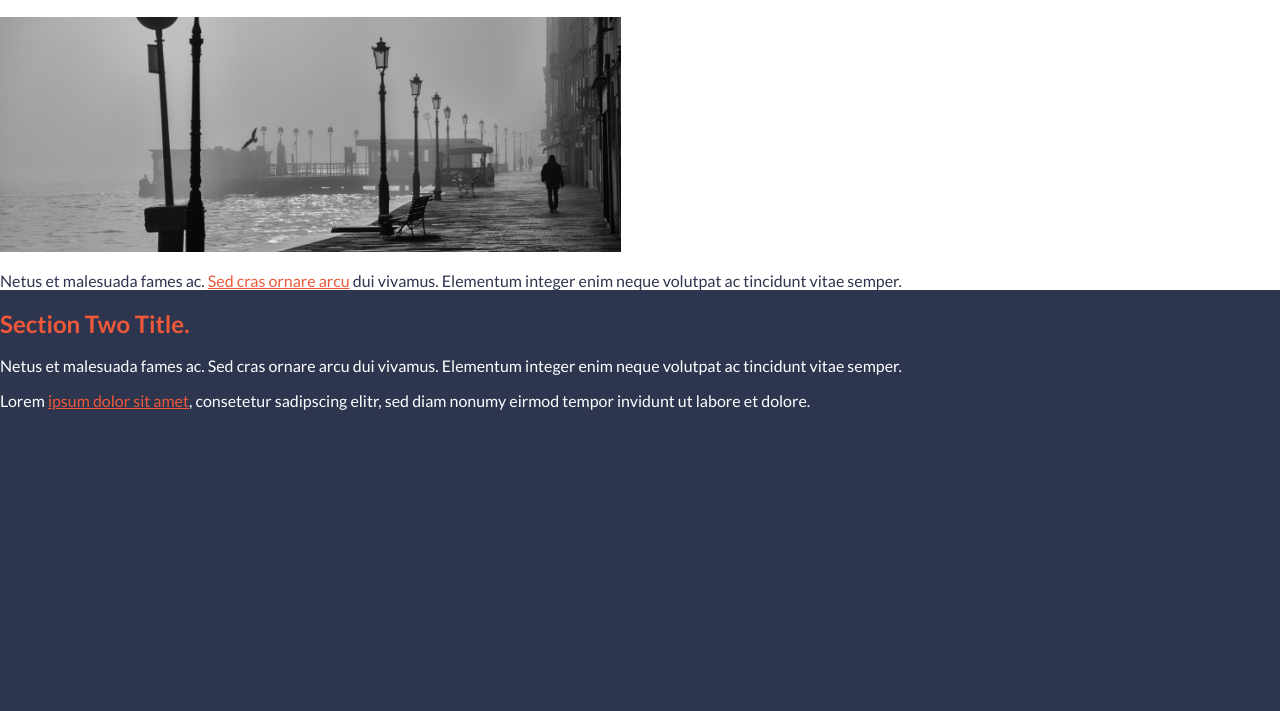
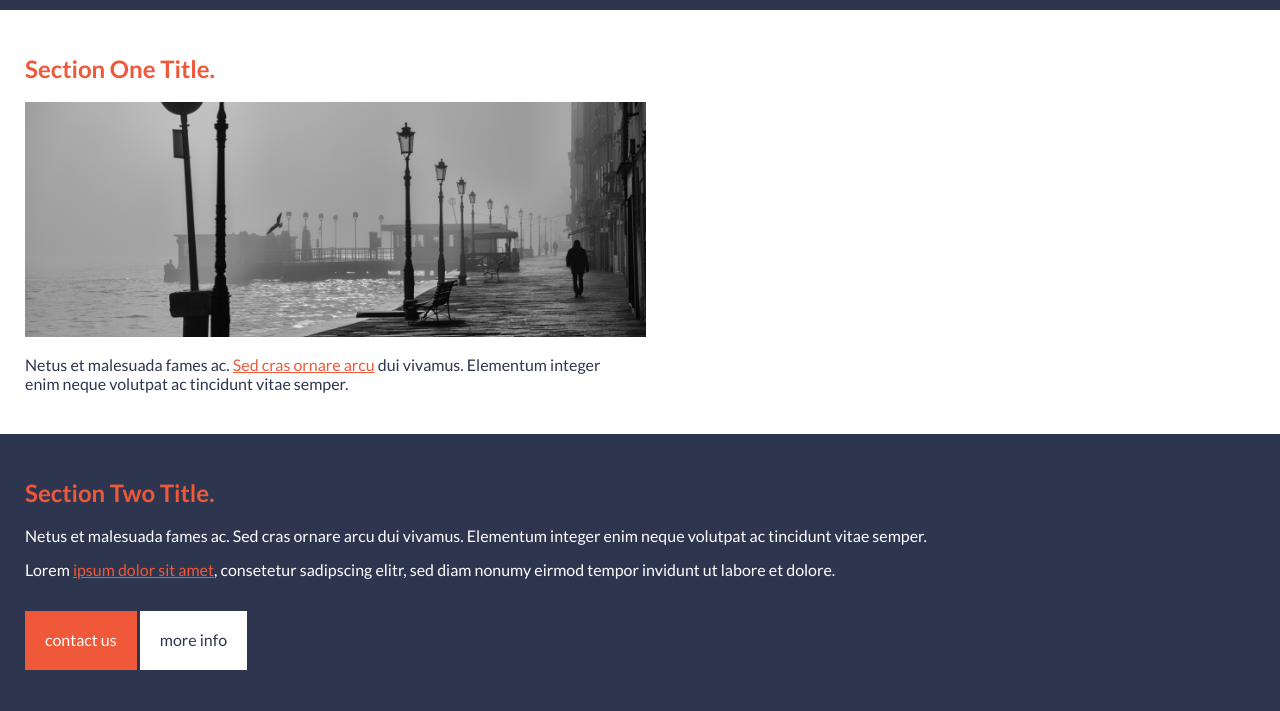
Before and after one commit to Richard105247908/fun-css, a website built with Vite: page css is a lot of fun/index.html in a window 1280 px wide. Shown: the part 110-821 px from the top of the page. Before the commit the page ends 800 px from the top, so only its background shows below. Built offline with nearby package versions, Linux system fonts and the light colour scheme.

Commit message:
completed

```diff
--- a/css is a lot of fun/index.html
+++ b/css is a lot of fun/index.html
@@ -14,35 +14,27 @@
     </header>
 
     <section class="section-1">
+        <div class="blogpost">
         <h2>Section One Title.</h2>
         <img src="images/boardwalk.png" alt="grey and black broadwalk">
-        <p class="secPara-1">Netus et malesuada fames ac. <a href="">Sed cras ornare arcu</a> dui vivamus. Elementum integer enim neque volutpat ac tincidunt vitae semper.</p>
-
+        <p class="secPara-1">Netus et malesuada fames ac. <a class="anc-sect" href="">Sed cras ornare arcu</a> dui vivamus. Elementum integer enim neque volutpat ac tincidunt vitae semper.</p>
+        </div>
     </section>
 
     <section class="section-2">
+        <div class="sect2-space">
         <h2>Section Two Title.</h2>
         <p class="secPara-2">
             Netus et malesuada fames ac. Sed cras ornare arcu dui vivamus. Elementum integer enim neque volutpat ac tincidunt vitae semper.
         </p>
         <p class="secPara-2">
-            Lorem <a href="">ipsum dolor sit amet</a>, consetetur sadipscing elitr, sed diam nonumy eirmod tempor invidunt ut labore et dolore.
+            Lorem <a class="anc-sect" href="">ipsum dolor sit amet</a>, consetetur sadipscing elitr, sed diam nonumy eirmod tempor invidunt ut labore et dolore.
+        </p>
+        <p class="button1"><a class="a1" href="#">contact us</a></p>
+        <p class="button2"><a class="a2" href="#">more info</a></p>
 
-        </p>
-
-
+        </div>
     </section>
-
 
 </body>
 </html>
-
-
-
-<!--
-
-contact us
-more info
-
-
- -->
--- a/css is a lot of fun/style.css
+++ b/css is a lot of fun/style.css
@@ -2,6 +2,9 @@ body{
     font-family: "Lato", sans-serif;
     background-color: #2E354F;
     color: #fff;
+}
+h1{
+    padding: 20px 0 20px 20px;
 }
 
 h2{
@@ -10,14 +13,43 @@ h2{
 
 .section-1{
     background-color: #fff;
-
+}
+.blogpost{
+    width: 580px;
+    padding: 25px;
 }
 .secPara-1{
     color: #2E354F;
+    width: 580px;
 }
-a{
+
+.anc-sect{
     color: #EF5839;
+}
+.sect2-space{
+    padding: 25px;
 }
 .secPara-2{
     color: #fff;
 }
+.button1{
+    display: inline-block;
+    background-color:#EF5839;
+    padding: 20px;
+}
+
+
+.button2{
+    display:inline-block;
+    background-color:#fff;
+    padding: 20px;
+}
+.a1{
+    color: #fff;
+    text-decoration: none;
+
+}
+.a2{
+    color:#2E354F;
+    text-decoration: none;
+}
```
